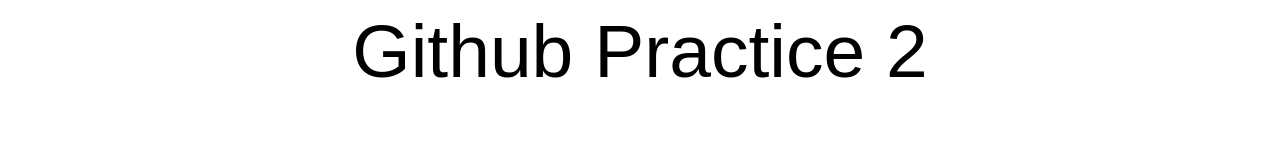
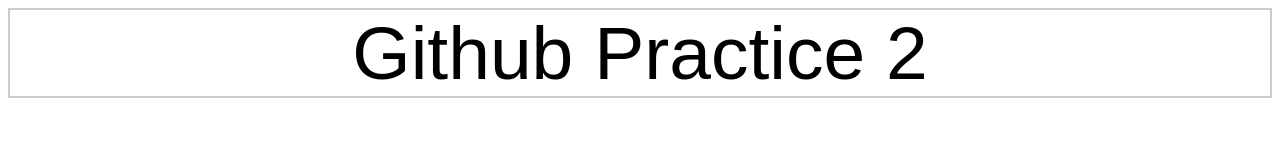
Before and after one commit to markdelgado/github-practice-2, a plain HTML site: page index.html in a window 1280 px wide. Drawn offline with Linux system fonts and the light colour scheme.

Commit message:
added styling

```diff
--- a/main.css
+++ b/main.css
@@ -1,4 +1,6 @@
 .header{
     font: 75px sans-serif ;
     text-align: center;
+    border: 2px solid #ccc;
+
 }
```
